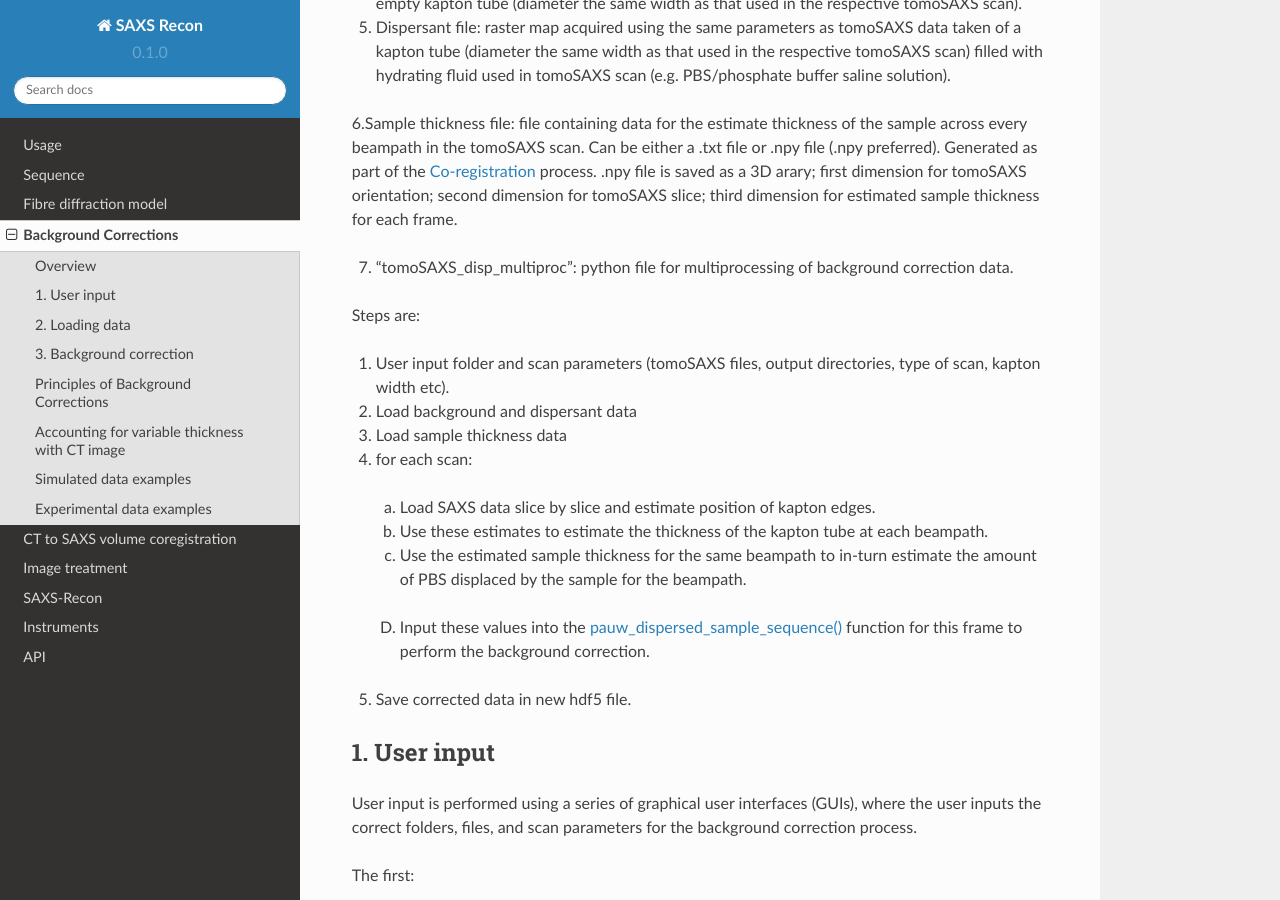
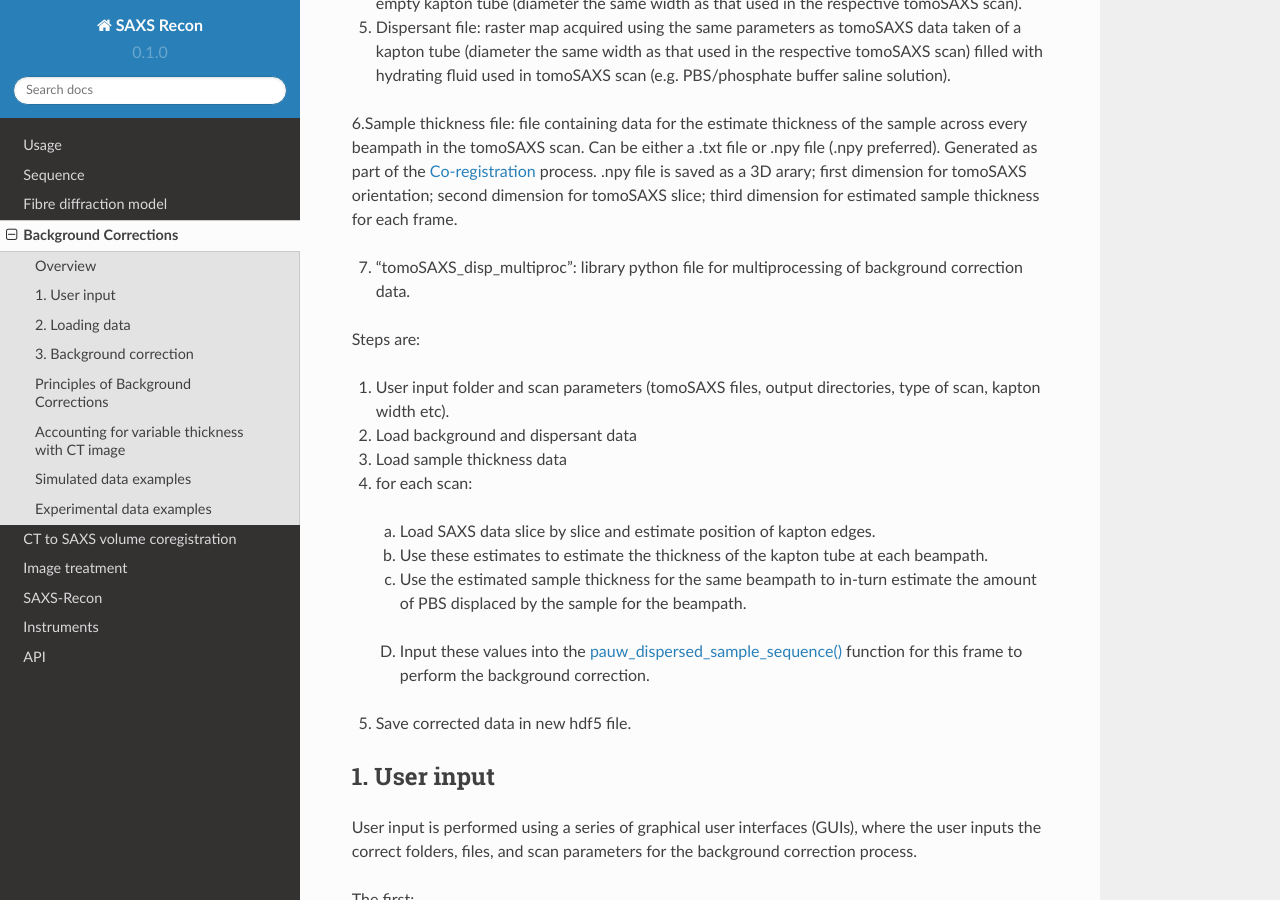
Before and after one commit to himadri111/saxs-docs-tutorial, a Sphinx documentation site: the page built from docs/source/bgrcorr.rst, in a window 1280 px wide and 900 px high, scrolled down 1461 px. Built offline with Sphinx 7.4.7 and the Read the Docs theme 2.0.0, drawn with Linux system fonts in a browser that asks for light colours.

Commit message:
Update bgrcorr.rst

```diff
--- a/docs/source/bgrcorr.rst
+++ b/docs/source/bgrcorr.rst
@@ -47,7 +47,7 @@ Prerequisite data:
 
 6.Sample thickness file: file containing data for the estimate thickness of the sample across every beampath in the tomoSAXS scan. Can be either a .txt file or .npy file (.npy preferred). Generated as part of the `Co-registration <https://himadri111-saxs-docs-tutorial.readthedocs.io/en/latest/coreg.html>`_ process. .npy file is saved as a 3D arary; first dimension for tomoSAXS orientation; second dimension for tomoSAXS slice; third dimension for estimated sample thickness for each frame.
 
-7. "tomoSAXS_disp_multiproc": python file for multiprocessing of background correction data.
+7. "tomoSAXS_disp_multiproc": library python file for multiprocessing of background correction data.
 
 
 Steps are:
```
